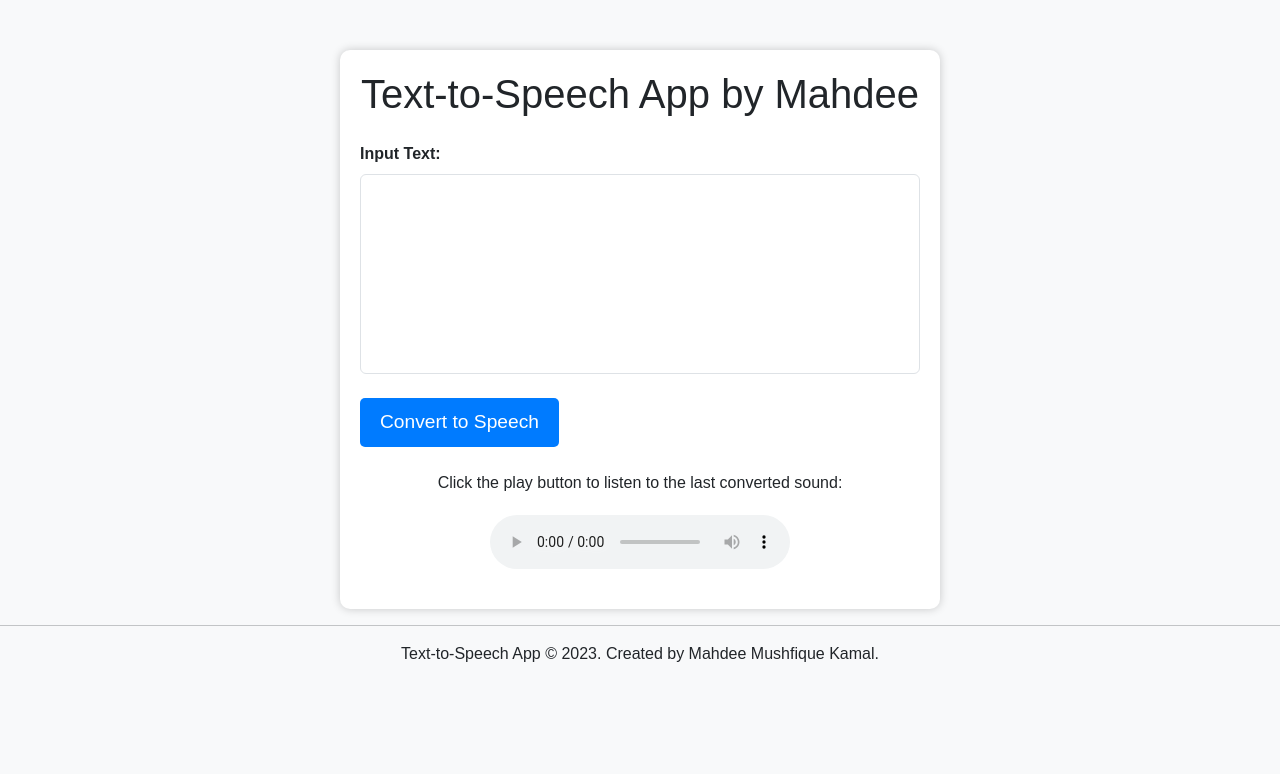
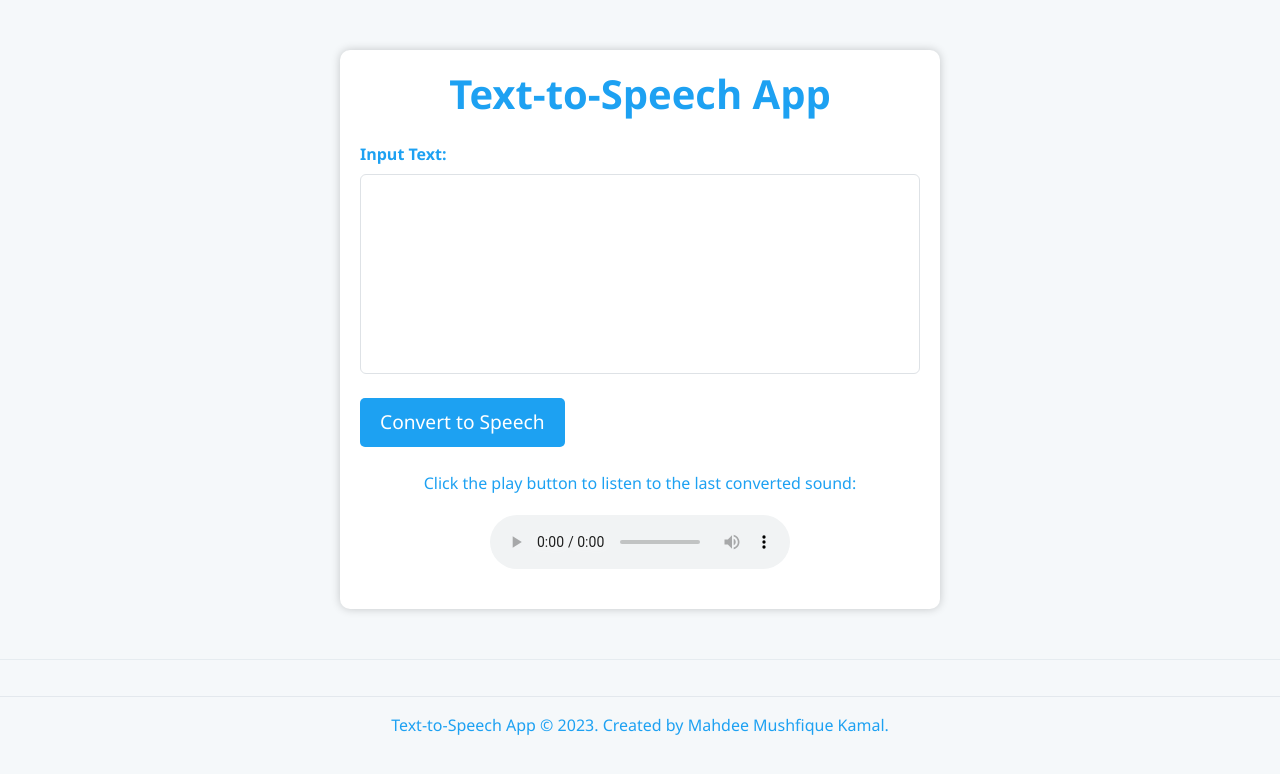
Before and after one commit to MahdeeMushfiqueKamal/text-to-speech-app-for-personal-use, a Flask app: page / in a window 1280 px wide. Shown: the top 774 px of the page. Run offline with Flask 2, Linux system fonts and the light colour scheme.

Commit message:
twitter theme

```diff
--- a/templates/index.html
+++ b/templates/index.html
@@ -9,8 +9,8 @@
     <style>
 		/* Custom CSS styles */
 		body {
-        font-family: sans-serif;
-        background-color: #f8f9fa;
+		  font-family: "Segoe UI", Tahoma, Geneva, Verdana, sans-serif;
+		  background-color: #f5f8fa;
 		}
 		.container {
 		  max-width: 600px;
@@ -25,10 +25,13 @@
 		  margin-top: 0;
 		  margin-bottom: 1.5rem;
 		  text-align: center;
+		  color: #1da1f2;
+		  font-weight: bold;
 		}
 		label {
 		  font-weight: bold;
 		  margin-bottom: 0.5rem;
+		  color: #1da1f2;
 		}
 		textarea {
 		  height: 200px;
@@ -39,7 +42,7 @@
 		  resize: none;
 		}
 		input[type="submit"] {
-        background-color: #007bff;
+		  background-color: #1da1f2;
 		  border: none;
 		  color: #ffffff;
 		  padding: 10px 20px;
@@ -49,17 +52,30 @@
 		  transition: background-color 0.3s ease;
 		}
 		input[type="submit"]:hover {
-        background-color: #0069d9;
+		  background-color: #0c8de4;
 		}
 		audio {
 		  display: block;
 		  margin: 20px auto;
 		}
+		p {
+		  color: #1da1f2;
+		}
+		footer {
+		  margin-top: 50px;
+		  border-top: 1px solid #e6ecf0;
+		  padding: 20px 0;
+		  text-align: center;
+		  color: #aab8c2;
+		}
+		footer a {
+		  color: #1da1f2;
+		}
 	  </style>
   </head>
   <body>
     <div class="container">
-      <h1>Text-to-Speech App by Mahdee</h1>
+      <h1>Text-to-Speech App</h1>
       <form method="POST" action="/tts">
         <div class="form-group">
           <label for="input_text">Input Text:</label>
```
Also changed, not shown: 1 other file. Lines whose indentation alone changed are shown as unchanged.
